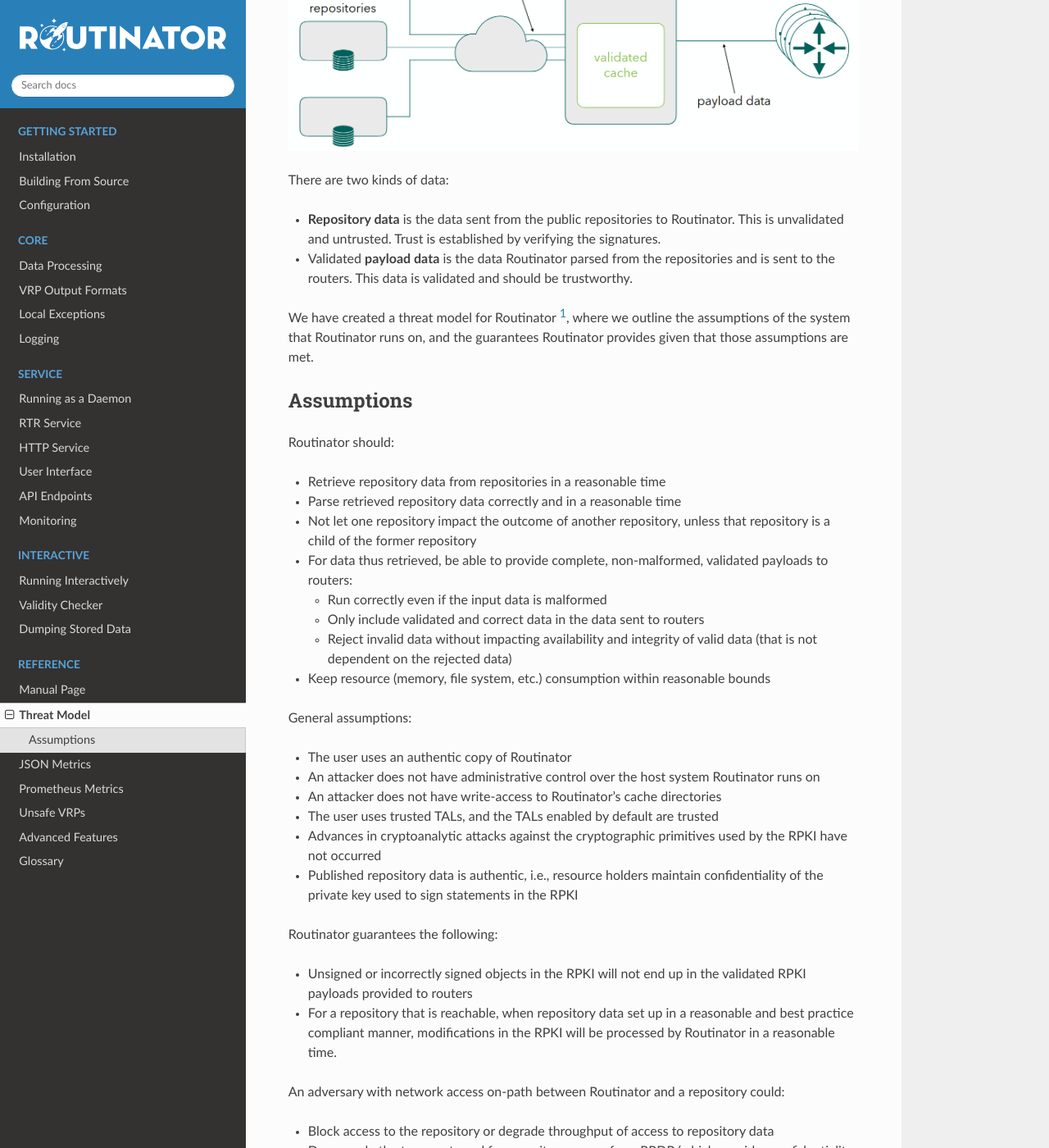
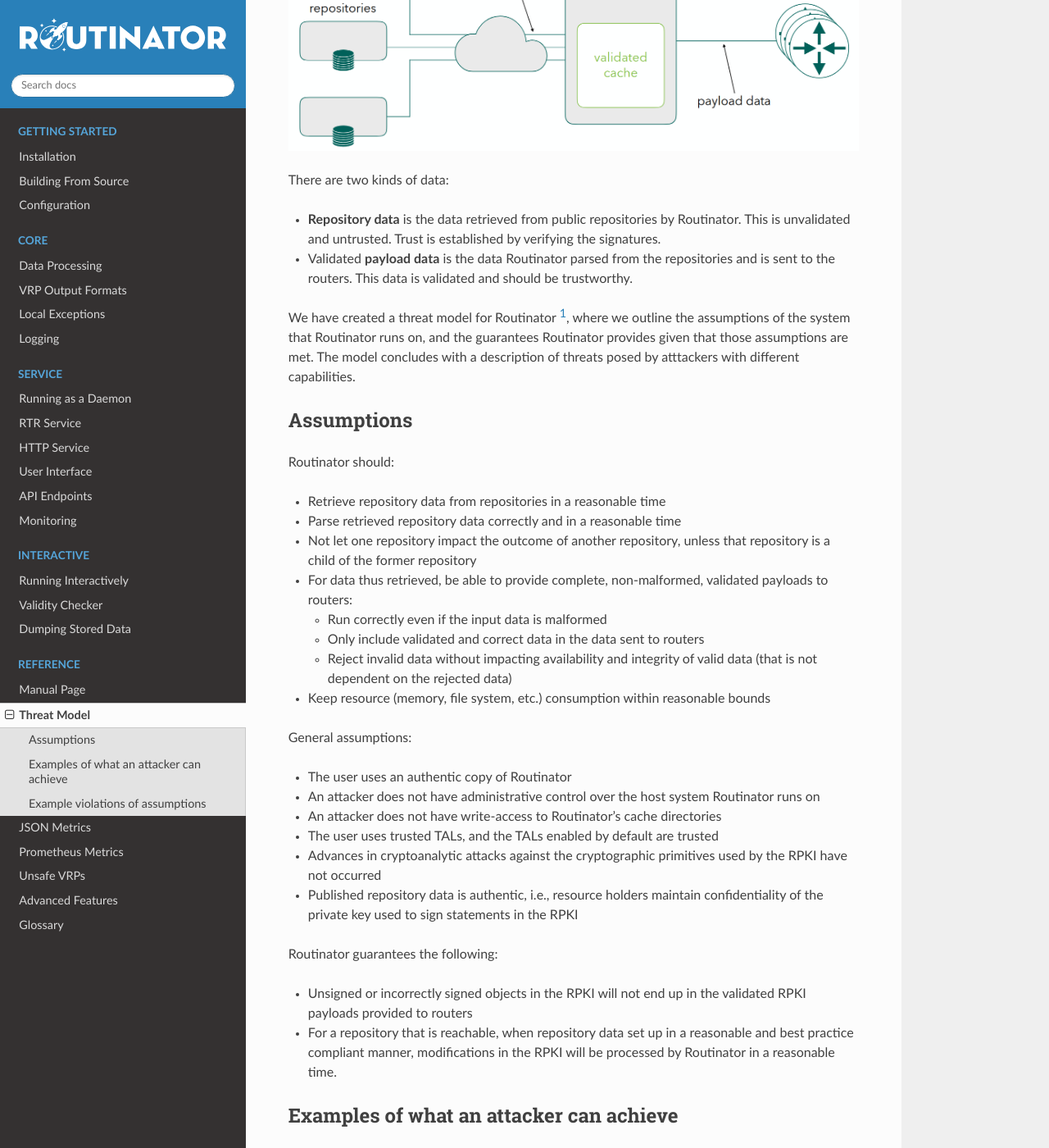
Before and after one commit to NLnetLabs/routinator, a Sphinx documentation site: the page built from doc/manual/source/threat-model.rst, in a window 1280 px wide and 1400 px high, scrolled down 573 px. Shown: the whole window at 82% size. Built offline with Sphinx 7.4.7 and the Read the Docs theme 3.1.0, drawn with Linux system fonts in a browser that asks for light colours; some of the changed text lies outside the part shown.

Commit message:
Process @maertsen's suggestions

```diff
--- a/doc/manual/source/threat-model.rst
+++ b/doc/manual/source/threat-model.rst
@@ -11,10 +11,10 @@
 
 There are two kinds of data:
 
-* **Repository data** is the data sent from the public repositories to Routinator. This is unvalidated and untrusted. Trust is established by verifying the signatures.
+* **Repository data** is the data retrieved from public repositories by Routinator. This is unvalidated and untrusted. Trust is established by verifying the signatures.
 * Validated **payload data** is the data Routinator parsed from the repositories and is sent to the routers. This data is validated and should be trustworthy.
 
-We have created a threat model for Routinator [#f1]_, where we outline the assumptions of the system that Routinator runs on, and the guarantees Routinator provides given that those assumptions are met.
+We have created a threat model for Routinator [#f1]_, where we outline the assumptions of the system that Routinator runs on, and the guarantees Routinator provides given that those assumptions are met. The model concludes with a description of threats posed by atttackers with different capabilities.
 
 Assumptions
 -----------
@@ -46,6 +46,9 @@
 * Unsigned or incorrectly signed objects in the RPKI will not end up in the validated RPKI payloads provided to routers
 * For a repository that is reachable, when repository data set up in a reasonable and best practice compliant manner, modifications in the RPKI will be processed by Routinator in a reasonable time.
 
+Examples of what an attacker can achieve
+----------------------------------------
+With the aforementioned assumptions and guarantees in mind, the following are examples of things an adversary with various capabilities can achieve.
 An adversary with network access on-path between Routinator and a repository could:
 
 * Block access to the repository or degrade throughput of access to repository data
@@ -56,6 +59,11 @@
 
 * Infer the configuration of Routinator with respect to the configured TALs and timeouts and other network-related settings
   * Inject objects, withhold objects and manipulate objects at the transport level, leading to rejection by Routinator of otherwise valid repository data
+
+Example violations of assumptions
+---------------------------------
+The following are examples of the implications associated with violating some of the aforementioned assumptions.
+
 An adversary who compromises the host system could:
 
 * Stop, modify, and manipulate Routinator
```
